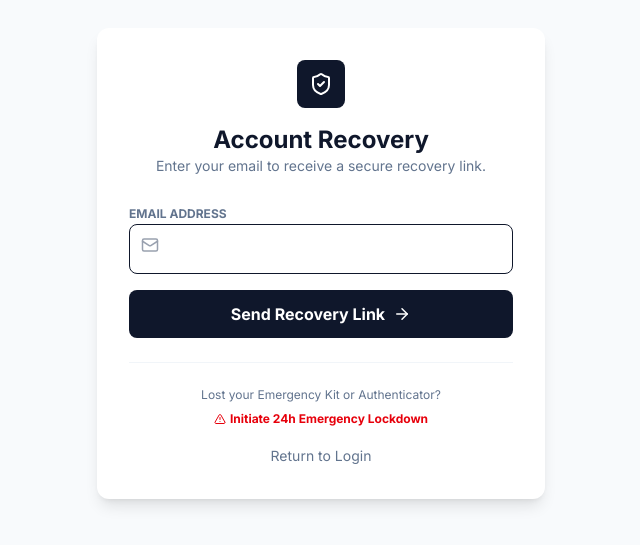
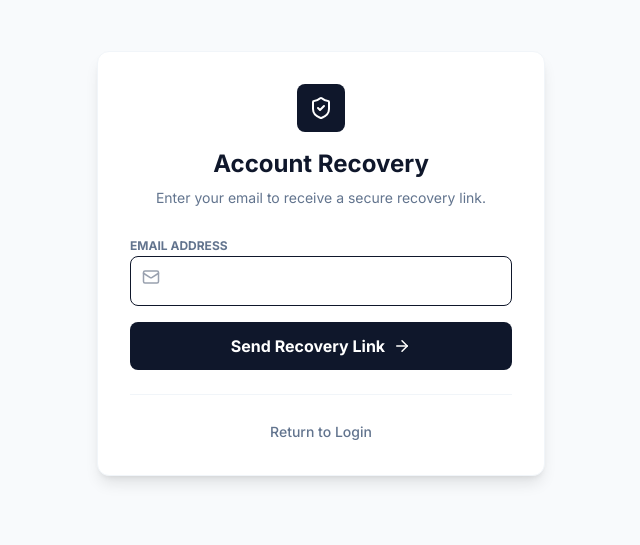
Before and after one commit to aymnmax/passwordmanager, a Next.js app: page /auth/forgot in a window 1280 px wide. Shown: the part 137-682 px from the top of the page, without its empty margins (319-959 px from the left). Built offline with nearby package versions, Linux system fonts and the light colour scheme; no server answers.

Commit message:
Updated forgot page

```diff
--- a/app/auth/forgot/page.tsx
+++ b/app/auth/forgot/page.tsx
@@ -2,7 +2,7 @@
 import { useState } from 'react';
 import { supabase } from '@/lib/supabase';
 import { toast } from 'sonner';
-import { ShieldCheck, Mail, AlertTriangle, ArrowRight, Loader2 } from 'lucide-react';
+import { ShieldCheck, Mail, ArrowRight, Loader2 } from 'lucide-react';
 import { useRouter } from 'next/navigation';
 
 export default function ForgotPage() {
@@ -28,63 +28,47 @@ export default function ForgotPage() {
     }
   };
 
-  const handleLostEverything = async () => {
-    if (!email) return toast.error("Please enter your email first.");
-    if (!confirm("This will trigger a rigorous security process. A 24-hour hold will be placed on your account. Proceed?")) return;
-
-    setLoading(true);
-    try {
-      const token = crypto.randomUUID();
-      const deviceToken = localStorage.getItem('vault_device_token') || 'unknown_device';
-
-      const res = await fetch('/api/recovery/initiate', {
-        method: 'POST',
-        body: JSON.stringify({ email, deviceToken, token })
-      });
-
-      const result = await res.json();
-      if (!result.success) throw new Error(result.error);
-
-      await fetch('/api/email', {
-        method: 'POST',
-        body: JSON.stringify({ type: 'recovery_request', to: email, data: { token, deviceToken } })
-      });
-
-      toast.success("Recovery request sent. Check your email to Accept/Decline.");
-    } catch (err: any) {
-      toast.error(err.message);
-    } finally {
-      setLoading(false);
-    }
-  };
-
   return (
     <div className="min-h-screen flex items-center justify-center bg-slate-50 p-4 font-sans text-slate-900">
-       <div className="bg-white p-8 rounded-xl shadow-lg w-full max-w-md">
+       <div className="bg-white p-8 rounded-xl shadow-lg w-full max-w-md border border-slate-100">
           <div className="text-center mb-6">
-            <div className="bg-slate-900 text-white w-12 h-12 rounded-lg flex items-center justify-center mx-auto mb-4"><ShieldCheck size={24} /></div>
+            <div className="bg-slate-900 text-white w-12 h-12 rounded-lg flex items-center justify-center mx-auto mb-4">
+              <ShieldCheck size={24} />
+            </div>
             <h2 className="text-2xl font-bold">Account Recovery</h2>
-            <p className="text-slate-500 text-sm">Enter your email to receive a secure recovery link.</p>
+            <p className="text-slate-500 text-sm mt-2">Enter your email to receive a secure recovery link.</p>
           </div>
 
           <form onSubmit={handleResetRequest} className="space-y-4">
              <div className="space-y-1">
                <label className="text-xs font-bold uppercase text-slate-500">Email Address</label>
-               <div className="relative"><Mail className="absolute left-3 top-3 text-gray-400" size={18} /><input type="email" required className="w-full pl-10 p-3 border rounded-lg outline-none focus:ring-2 focus:ring-slate-900" value={email} onChange={e => setEmail(e.target.value)} /></div>
+               <div className="relative">
+                 <Mail className="absolute left-3 top-3 text-gray-400" size={18} />
+                 <input
+                   type="email"
+                   required
+                   className="w-full pl-10 p-3 border rounded-lg outline-none focus:ring-2 focus:ring-slate-900"
+                   value={email}
+                   onChange={e => setEmail(e.target.value)}
+                 />
+               </div>
              </div>
 
-             <button disabled={loading} className="w-full bg-slate-900 text-white p-3 rounded-lg font-bold flex justify-center items-center gap-2 hover:bg-slate-800 transition-colors">
+             <button
+               disabled={loading}
+               className="w-full bg-slate-900 text-white p-3 rounded-lg font-bold flex justify-center items-center gap-2 hover:bg-slate-800 transition-colors"
+             >
                {loading ? <Loader2 className="animate-spin" /> : <>Send Recovery Link <ArrowRight size={18}/></>}
              </button>
 
-             <div className="pt-6 mt-6 border-t border-slate-100 text-center space-y-4">
-               <div>
-                 <p className="text-xs text-slate-500 mb-2">Lost your Emergency Kit or Authenticator?</p>
-                 <button type="button" onClick={handleLostEverything} className="text-xs text-red-600 font-bold flex items-center justify-center gap-1 hover:underline w-full">
-                    <AlertTriangle size={12}/> Initiate 24h Emergency Lockdown
-                 </button>
-               </div>
-               <button type="button" onClick={() => router.push('/auth')} className="w-full text-sm text-slate-500 hover:text-slate-900">Return to Login</button>
+             <div className="pt-6 mt-6 border-t border-slate-100 text-center">
+               <button
+                 type="button"
+                 onClick={() => router.push('/auth')}
+                 className="w-full text-sm text-slate-500 hover:text-slate-900 font-medium transition-colors"
+               >
+                 Return to Login
+               </button>
              </div>
           </form>
        </div>
```
